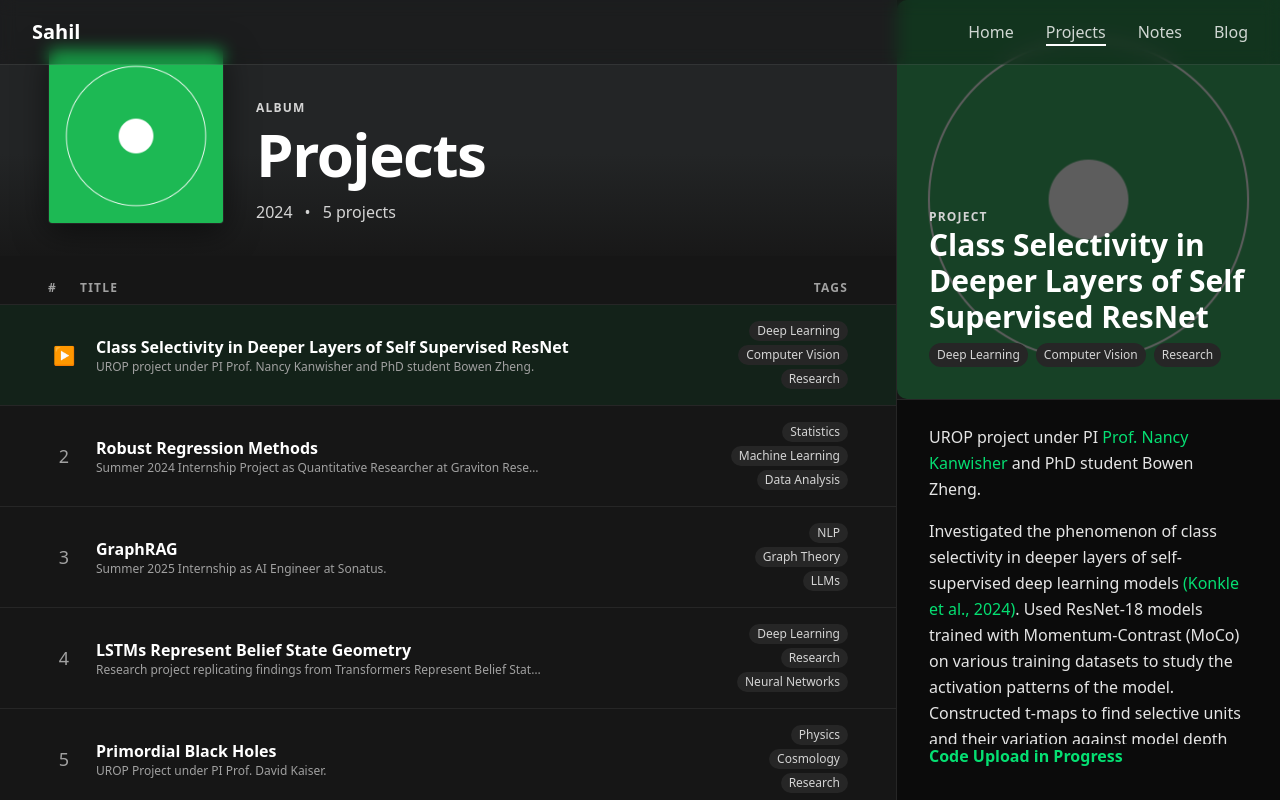
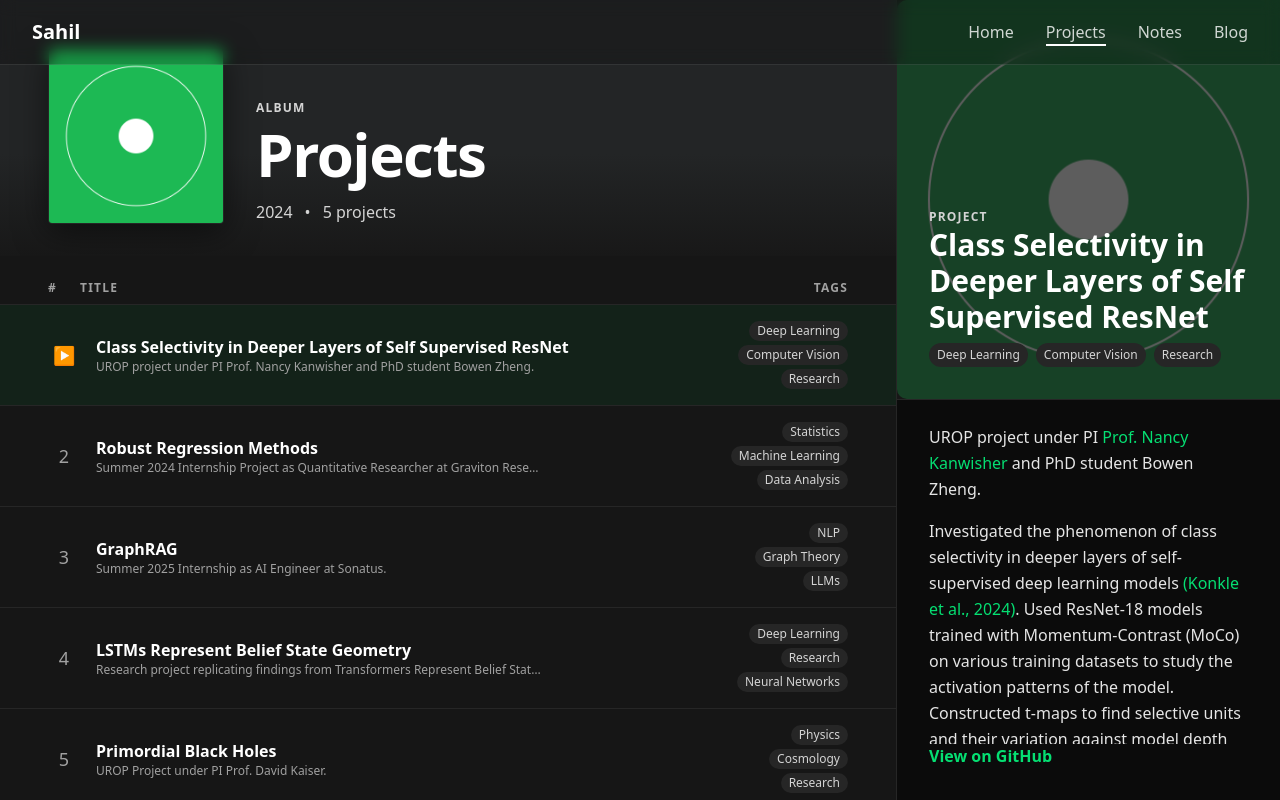
Before and after one commit to woodpulp003/personal-website, a Next.js app: page /projects in a window 1280 px wide. Built offline with nearby package versions, Linux system fonts and the light colour scheme.

Commit message:
Update class selectivity project with correct GitHub repository link

```diff
--- a/src/app/projects/page.tsx
+++ b/src/app/projects/page.tsx
@@ -9,8 +9,8 @@ const projects: Project[] = [
     description: 'UROP project under PI [Prof. Nancy Kanwisher](https://mcgovern.mit.edu/profile/nancy-kanwisher/) and PhD student Bowen Zheng. \n\n Investigated the phenomenon of class selectivity in deeper layers of self-supervised deep learning models [(Konkle et al., 2024)](https://pubmed.ncbi.nlm.nih.gov/39321304/). Used ResNet-18 models trained with Momentum-Contrast (MoCo) on various training datasets to study the activation patterns of the model. Constructed t-maps to find selective units and their variation against model depth and training dataset perturbations.',
     tags: ['Deep Learning', 'Computer Vision', 'Research'],
     image: '/images/vinyl-placeholder-3.png',
-    link: 'https://github.com/yourusername/class-selectivity',
-    linkText: 'Code Upload in Progress',
+    link: 'https://github.com/woodpulp003/cnn-selectivity',
+    linkText: 'View on GitHub',
   },
   {
     title: 'Robust Regression Methods',
```
